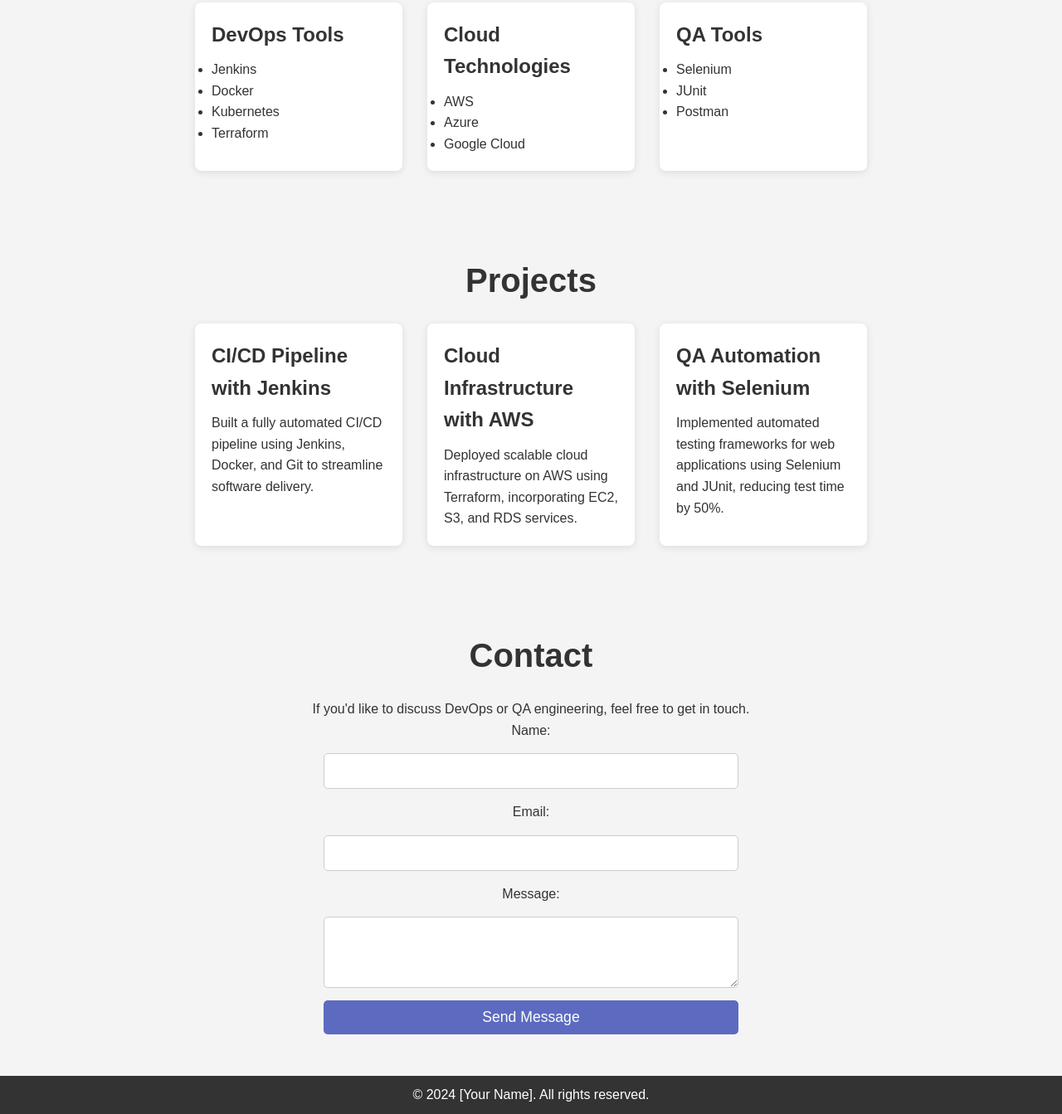
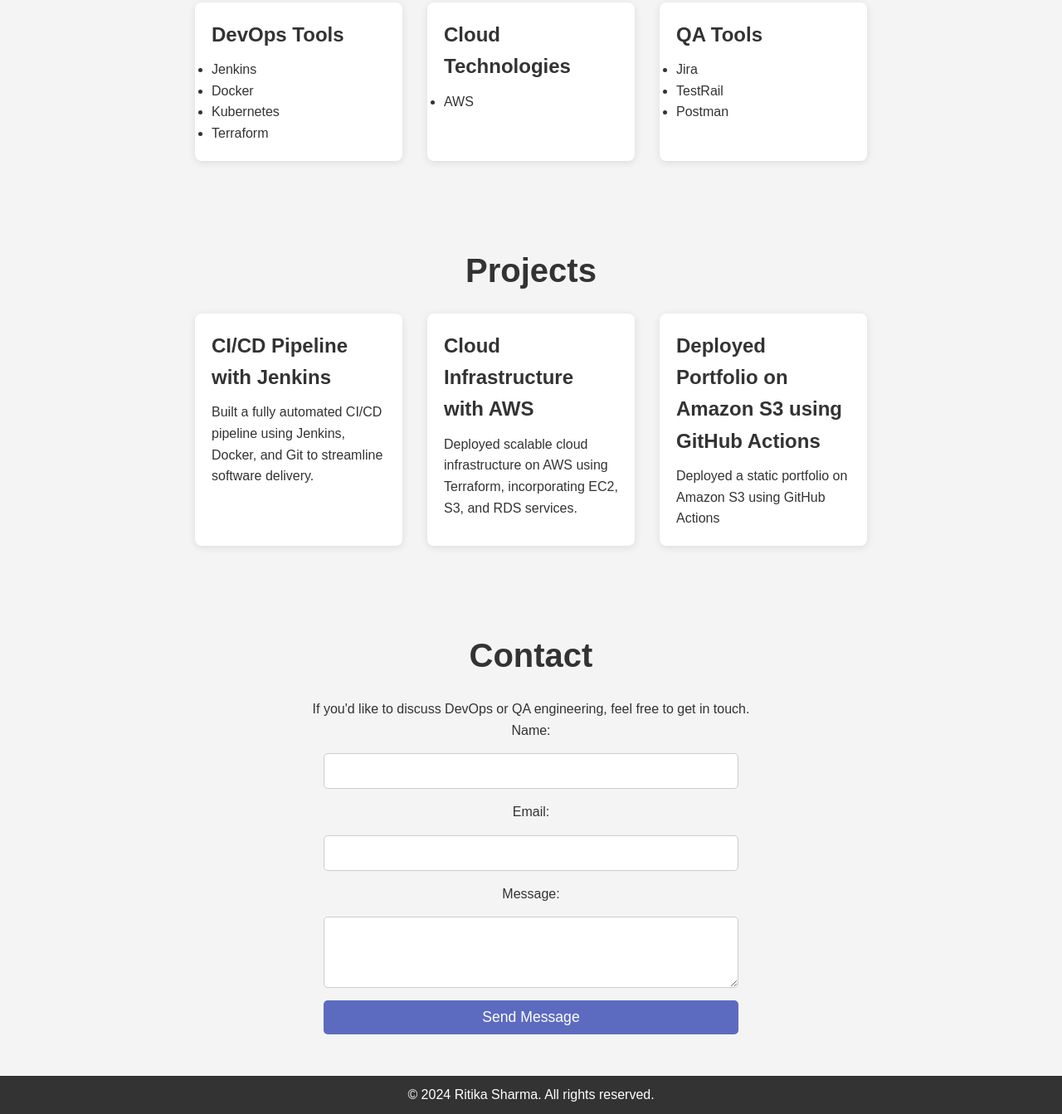
Before and after one commit to ritikasharma1505/Portfolio-demo, a plain HTML site: page index.html in a window 1280 px wide. Shown: the part 817-2160 px from the top of the page at 83% size. Drawn offline with Linux system fonts and the light colour scheme.

Commit message:
minor enhancement

```diff
--- a/index.html
+++ b/index.html
@@ -21,7 +21,7 @@
 
     <section id="hero">
         <div class="hero-content">
-            <h1>Hello, I'm [Your Name]</h1>
+            <h1>Hello, I'm RITIKA SHARMA</h1>
             <p>Ex-QA Engineer | Aspiring DevOps Engineer</p>
             <a href="#contact" class="button">Get In Touch</a>
         </div>
@@ -48,15 +48,13 @@
                 <h3>Cloud Technologies</h3>
                 <ul>
                     <li>AWS</li>
-                    <li>Azure</li>
-                    <li>Google Cloud</li>
                 </ul>
             </div>
             <div class="skill">
                 <h3>QA Tools</h3>
                 <ul>
-                    <li>Selenium</li>
-                    <li>JUnit</li>
+                    <li>Jira</li>
+                    <li>TestRail</li>
                     <li>Postman</li>
                 </ul>
             </div>
@@ -75,8 +73,8 @@
                 <p>Deployed scalable cloud infrastructure on AWS using Terraform, incorporating EC2, S3, and RDS services.</p>
             </div>
             <div class="project">
-                <h3>QA Automation with Selenium</h3>
-                <p>Implemented automated testing frameworks for web applications using Selenium and JUnit, reducing test time by 50%.</p>
+                <h3>Deployed Portfolio on Amazon S3 using GitHub Actions</h3>
+                <p>Deployed a static portfolio on Amazon S3 using GitHub Actions</p>
             </div>
         </div>
     </section>
@@ -99,7 +97,7 @@
     </section>
 
     <footer>
-        <p>© 2024 [Your Name]. All rights reserved.</p>
+        <p>© 2024 Ritika Sharma. All rights reserved.</p>
     </footer>
 </body>
 </html>
```
